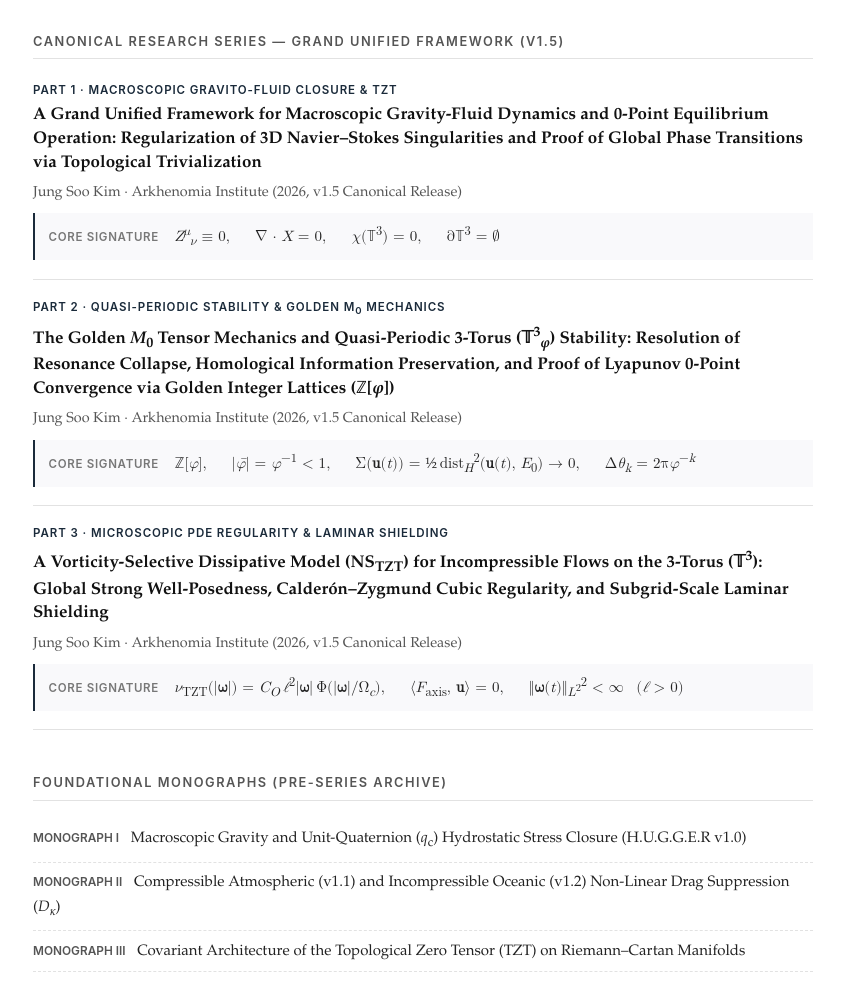
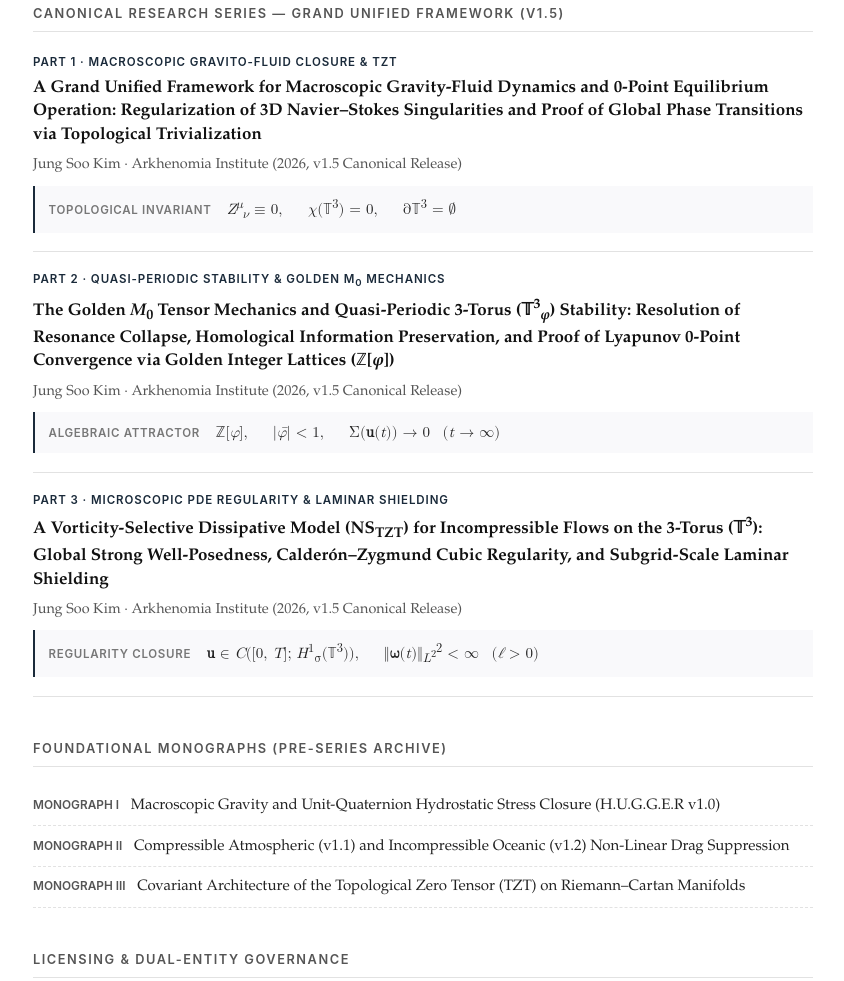
Before and after one commit to arkhenomia/arkhenomia.github.io, a plain HTML site: page index.html in a window 1280 px wide. Shown: the part 550-1531 px from the top of the page, without its empty margins (217-1061 px from the left). Drawn offline with Linux system fonts and the light colour scheme.

Commit message:
Update index.html

```diff
--- a/index.html
+++ b/index.html
@@ -236,7 +236,7 @@
       <section>
         <h2>Institute Overview</h2>
         <p>
-          <strong>Arkhenomia Institute</strong> (<a href="https://arkhenomia.org" style="color:inherit;">arkhenomia.org</a>) is an independent research institute dedicated to the rigorous mathematical formulation and computer-assisted formal verification of multi-scale continuum mechanics, topological fluid dynamics, and zero-point equilibrium systems. All foundational theories, symbolic Computer Algebra System (SymPy) derivations, and mechanized <strong>Lean&nbsp;4</strong> proof suites (<code style="font-size:0.88em;">0 sorry</code>, zero custom axioms) are published as open academic prior art under the Creative Commons Attribution-NonCommercial 4.0 International License (<code style="font-size:0.88em;">CC BY-NC 4.0</code>).
+          <strong>Arkhenomia Institute</strong> (<a href="https://arkhenomia.org" style="color:inherit;">arkhenomia.org</a>) is an independent research institute dedicated to the mathematical formulation and computer-assisted formal verification of multi-scale continuum mechanics, topological fluid dynamics, and zero-point equilibrium systems. All foundational theories, symbolic derivations, and mechanized <strong>Lean&nbsp;4</strong> proof suites (<code style="font-size:0.88em;">0 sorry</code>, zero custom axioms) are published as open academic prior art under the Creative Commons Attribution-NonCommercial 4.0 International License (<code style="font-size:0.88em;">CC BY-NC 4.0</code>).
         </p>
       </section>
 
@@ -250,9 +250,8 @@
             </div>
             <div class="paper-authors">Jung Soo Kim &middot; Arkhenomia Institute (2026, v1.5 Canonical Release)</div>
             <div class="math-hint">
-              <span class="label">Core Signature</span>
+              <span class="label">Topological Invariant</span>
               <span class="sym">Z</span><sup><span class="sym">&mu;</span></sup><sub><span class="sym">&nu;</span></sub> &equiv; 0, &emsp;
-              &nabla; &middot; <span class="sym">X</span> = 0, &emsp;
               <span class="sym">&chi;</span>(<span class="bb">&#x1D54B;</span><sup>3</sup>) = 0, &emsp;
               &part;<span class="bb">&#x1D54B;</span><sup>3</sup> = &empty;
             </div>
@@ -265,11 +264,10 @@
             </div>
             <div class="paper-authors">Jung Soo Kim &middot; Arkhenomia Institute (2026, v1.5 Canonical Release)</div>
             <div class="math-hint">
-              <span class="label">Core Signature</span>
+              <span class="label">Algebraic Attractor</span>
               <span class="bb">&#x2124;</span>[<span class="sym">&phi;</span>], &emsp;
-              |<span class="sym">&phi;&#x0304;</span>| = <span class="sym">&phi;</span><sup>&minus;1</sup> &lt; 1, &emsp;
-              &Sigma;(<strong>u</strong>(<span class="sym">t</span>)) = &frac12;&thinsp;dist<sub><span class="sym">H</span></sub><sup>2</sup>(<strong>u</strong>(<span class="sym">t</span>), <span class="sym">E</span><sub>0</sub>) &rarr; 0, &emsp;
-              &Delta;<span class="sym">&theta;</span><sub><span class="sym">k</span></sub> = 2&pi;<span class="sym">&phi;</span><sup>&minus;<span class="sym">k</span></sup>
+              |<span class="sym">&phi;&#x0304;</span>| &lt; 1, &emsp;
+              &Sigma;(<strong>u</strong>(<span class="sym">t</span>)) &rarr; 0 &ensp;(<span class="sym">t</span> &rarr; &infin;)
             </div>
           </li>
 
@@ -280,9 +278,8 @@
             </div>
             <div class="paper-authors">Jung Soo Kim &middot; Arkhenomia Institute (2026, v1.5 Canonical Release)</div>
             <div class="math-hint">
-              <span class="label">Core Signature</span>
-              <span class="sym">&nu;</span><sub>TZT</sub>(|<strong>&omega;</strong>|) = <span class="sym">C<sub>O</sub>&thinsp;&ell;</span><sup>2</sup>|<strong>&omega;</strong>|&thinsp;&Phi;(|<strong>&omega;</strong>|/&Omega;<sub><span class="sym">c</span></sub>), &emsp;
-              &lang;<span class="sym">F</span><sub>axis</sub>, <strong>u</strong>&rang; = 0, &emsp;
+              <span class="label">Regularity Closure</span>
+              <strong>u</strong> &in; <span class="sym">C</span>([0, <span class="sym">T</span>]; <span class="sym">H</span><sup>1</sup><sub>&sigma;</sub>(<span class="bb">&#x1D54B;</span><sup>3</sup>)), &emsp;
               &Vert;<strong>&omega;</strong>(<span class="sym">t</span>)&Vert;<sub><span class="sym">L</span><sup>2</sup></sub><sup>2</sup> &lt; &infin; &ensp;(<span class="sym">&ell;</span> &gt; 0)
             </div>
           </li>
@@ -292,8 +289,8 @@
       <section>
         <h2>Foundational Monographs (Pre-Series Archive)</h2>
         <ul class="mono-list">
-          <li><span class="vol">Monograph I</span> Macroscopic Gravity and Unit-Quaternion (<span class="sym">q</span><sub>c</sub>) Hydrostatic Stress Closure (H.U.G.G.E.R v1.0)</li>
-          <li><span class="vol">Monograph II</span> Compressible Atmospheric (v1.1) and Incompressible Oceanic (v1.2) Non-Linear Drag Suppression (<span class="sym">D<sub>&kappa;</sub></span>)</li>
+          <li><span class="vol">Monograph I</span> Macroscopic Gravity and Unit-Quaternion Hydrostatic Stress Closure (H.U.G.G.E.R v1.0)</li>
+          <li><span class="vol">Monograph II</span> Compressible Atmospheric (v1.1) and Incompressible Oceanic (v1.2) Non-Linear Drag Suppression</li>
           <li><span class="vol">Monograph III</span> Covariant Architecture of the Topological Zero Tensor (TZT) on Riemann&ndash;Cartan Manifolds</li>
         </ul>
       </section>
@@ -301,7 +298,7 @@
       <section>
         <h2>Licensing &amp; Dual-Entity Governance</h2>
         <div class="governance-box">
-          All academic manuscripts, formal Lean&nbsp;4 proofs, symbolic CAS scripts, and benchmark datasets published by <strong>Arkhenomia Institute</strong> are licensed under <strong>CC BY-NC 4.0</strong> for non-commercial academic research and educational verification. Commercial licensing, enterprise R&amp;D deployment, AI surrogate/distillation rights, and applied kernel implementations (<strong>ZINN</strong> / <strong>Ark-ZPF</strong>) are administered exclusively by <a href="https://arkhenetics.com">Arkhenetics</a> (<a href="https://arkhenetics.com">arkhenetics.com</a>) under the latest canonical <code style="font-size:0.88em;">LICENSE.txt</code> (Policy v2.2.0+).
+          All academic manuscripts, formal Lean&nbsp;4 proofs, symbolic CAS scripts, and benchmark datasets published by <strong>Arkhenomia Institute</strong> are licensed under <strong>CC BY-NC 4.0</strong> for non-commercial academic research and educational verification. Commercial licensing, enterprise R&amp;D deployment, AI surrogate/distillation rights, and proprietary kernel implementations (<strong>ZINN</strong> / <strong>Ark-ZPF</strong>) are administered exclusively by <a href="https://arkhenetics.com">Arkhenetics</a> (<a href="https://arkhenetics.com">arkhenetics.com</a>) under the latest canonical <code style="font-size:0.88em;">LICENSE.txt</code> (Policy v2.2.0+).
         </div>
       </section>
     </main>
```
